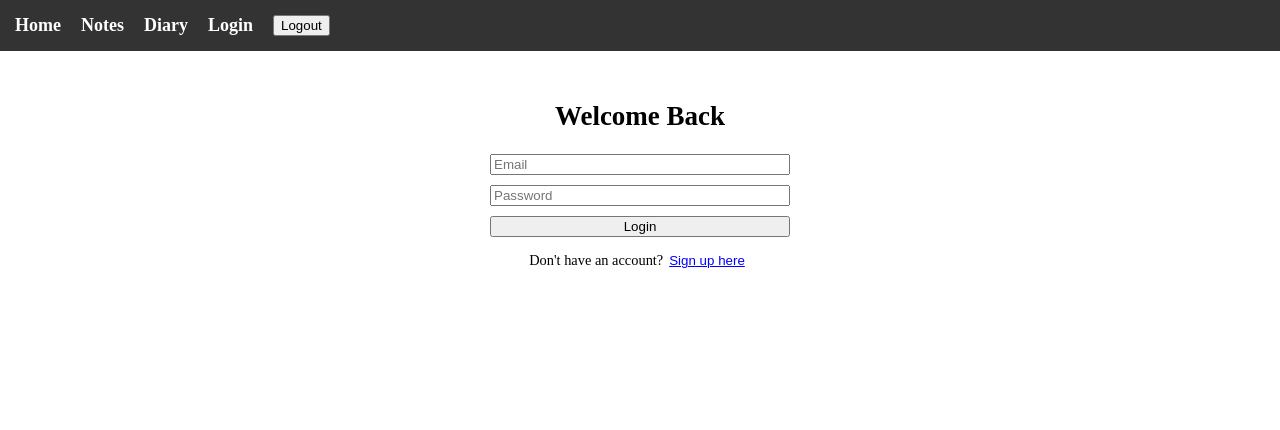
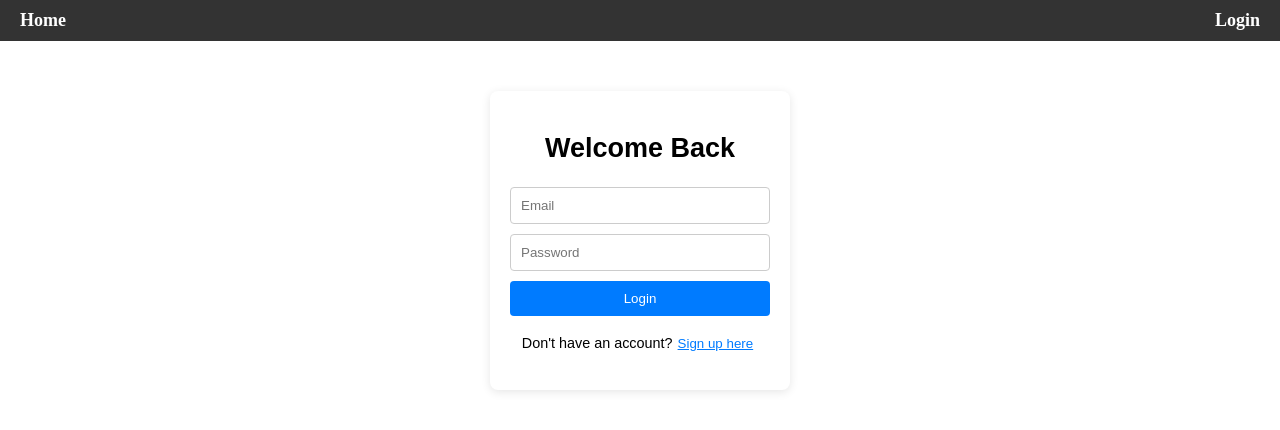
Before and after one commit to veronicavinkler/Mini-memo, a React (Vite) app in the folder frontend/: page /login in a window 1280 px wide. Shown: the top 430 px of the page. Built offline with nearby package versions, Linux system fonts and the light colour scheme.

Commit message:
Updated login and auth

```diff
--- a/frontend/src/components/navbar/Navbar.jsx
+++ b/frontend/src/components/navbar/Navbar.jsx
@@ -1,13 +1,22 @@
-import { Link } from 'react-router-dom';
+import { Link, useNavigate } from 'react-router-dom';
 
 export default function Navbar() {
+  const navigate = useNavigate();
+  const isLoggedIn = !!localStorage.getItem('token');
+
   const navStyle = {
     display: 'flex',
-    gap: '20px',
-    padding: '15px',
+    justifyContent: 'space-between',
+    alignItems: 'center',
+    padding: '10px 20px',
     background: '#333',
     color: 'white',
     marginBottom: '20px'
+  };
+
+  const linkGroupStyle = {
+    display: 'flex',
+    gap: '20px'
   };
 
   const linkStyle = {
@@ -16,18 +25,43 @@ export default function Navbar() {
     fontWeight: 'bold'
   };
 
+  const logoutButtonStyle = {
+    background: '#ff4d4d',
+    color: 'white',
+    border: 'none',
+    padding: '8px 15px',
+    borderRadius: '4px',
+    cursor: 'pointer',
+    fontWeight: 'bold'
+  };
+
   const handleLogout = () => {
     localStorage.removeItem('token');
-    window.location.href = '/login';
-    };
+    navigate('/login');
+    window.location.reload();
+  };
 
   return (
     <nav style={navStyle}>
-      <Link style={linkStyle} to="/">Home</Link>
-      <Link style={linkStyle} to="/notes">Notes</Link>
-      <Link style={linkStyle} to="/diary">Diary</Link>
-      <Link style={linkStyle} to="/login">Login</Link>
-      <button onClick={handleLogout}>Logout</button>
+      <div style={linkGroupStyle}>
+        <Link style={linkStyle} to="/">Home</Link>
+
+        {/* Only show these if logged in */}
+        {isLoggedIn && (
+          <>
+            <Link style={linkStyle} to="/notes">Notes</Link>
+            <Link style={linkStyle} to="/diary">Diary</Link>
+          </>
+        )}
+      </div>
+
+      <div>
+        {isLoggedIn ? (
+          <button onClick={handleLogout} style={logoutButtonStyle}>Logout</button>
+        ) : (
+          <Link style={linkStyle} to="/login">Login</Link>
+        )}
+      </div>
     </nav>
   );
 }
--- a/frontend/src/pages/Diary.jsx
+++ b/frontend/src/pages/Diary.jsx
@@ -1,47 +1,92 @@
 import { useState, useEffect } from 'react';
+import { useNavigate } from 'react-router-dom';
 
 export default function Diary() {
   const [entries, setEntries] = useState([]);
   const [text, setText] = useState("");
-  const API_URL = "https://your-render-app.onrender.com";
+  const [loading, setLoading] = useState(true);
+  const navigate = useNavigate();
+  const API_URL = import.meta.env.VITE_API_URL;
+  const token = localStorage.getItem('token');
 
   useEffect(() => {
-    fetch(`${API_URL}/diary`)
-      .then(res => res.json())
-      .then(data => setEntries(data));
-  }, []);
+    if (!token) {
+      navigate('/login');
+      return;
+    }
+
+    fetch(`${API_URL}/diary`, {
+      headers: { 'Authorization': `Bearer ${token}` }
+    })
+      .then(res => {
+        if (res.status === 401) throw new Error("Unauthorized");
+        return res.json();
+      })
+      .then(data => {
+        setEntries(data);
+        setLoading(false);
+      })
+      .catch(err => {
+        console.error("Diary fetch error:", err);
+        setLoading(false);
+      });
+  }, [API_URL, token, navigate]);
 
   const saveEntry = async () => {
+    if (!text) return;
+
     const res = await fetch(`${API_URL}/diary`, {
       method: 'POST',
-      headers: { 'Content-Type': 'application/json' },
-      body: JSON.stringify({ content: text, date: new Date().toISOString() })
+      headers: {
+        'Content-Type': 'application/json',
+        'Authorization': `Bearer ${token}`
+      },
+      body: JSON.stringify({
+        content: text,
+        date: new Date().toISOString()
+      })
     });
+
     if (res.ok) {
       const newItem = await res.json();
-      setEntries([newItem, ...entries]);
+      const entryToAdd = Array.isArray(newItem) ? newItem[0] : newItem;
+      setEntries([entryToAdd, ...entries]);
       setText("");
     }
   };
 
+  if (loading) return <div style={{ padding: '20px' }}>Loading your secrets...</div>;
+
   return (
-    <div style={{ padding: '20px' }}>
+    <div style={{ padding: '20px', maxWidth: '800px', margin: 'auto' }}>
       <h1>Daily Diary</h1>
       <textarea
+        style={{ width: '100%', padding: '10px', borderRadius: '8px', border: '1px solid #ccc' }}
         rows="5"
         value={text}
         onChange={(e) => setText(e.target.value)}
         placeholder="How was your day?"
       />
-      <button onClick={saveEntry}>Lock Entry</button>
+      <button
+        onClick={saveEntry}
+        style={{ marginTop: '10px', padding: '10px 20px', background: '#333', color: 'white', borderRadius: '5px', cursor: 'pointer' }}
+      >
+        Lock Entry
+      </button>
 
-      <div style={{ marginTop: '20px' }}>
-        {entries.map(item => (
-          <div key={item.id} className="card">
-            <small>{new Date(item.date).toLocaleDateString()}</small>
-            <p>{item.content}</p>
-          </div>
-        ))}
+      <div style={{ marginTop: '30px' }}>
+        {entries.length === 0 ? (
+          <p>No entries yet. Start writing!</p>
+        ) : (
+          entries.map(item => (
+            <div key={item.id} style={{ border: '1px solid #eee', padding: '15px', borderRadius: '8px', marginBottom: '15px', boxShadow: '0 2px 4px rgba(0,0,0,0.05)' }}>
+              <small style={{ color: '#888' }}>
+                {new Date(item.date).toLocaleDateString(undefined, { weekday: 'long', year: 'numeric', month: 'long', day: 'numeric' })}
+              </small>
+              <p style={{ fontSize: '1.1rem', marginTop: '10px', whiteSpace: 'pre-wrap' }}>{item.content}</p>
+            </div>
+          ))
+        )}
       </div>
     </div>
   );
--- a/frontend/src/pages/Login.jsx
+++ b/frontend/src/pages/Login.jsx
@@ -1,51 +1,104 @@
 import { useState } from 'react';
+import { useNavigate } from 'react-router-dom';
 
 export default function Login() {
   const [isSignup, setIsSignup] = useState(false);
   const [email, setEmail] = useState("");
   const [password, setPassword] = useState("");
   const [message, setMessage] = useState("");
+  const navigate = useNavigate(); // For redirecting after login
+
+  // Replace this with your actual Render URL
+  const API_URL = "https://mini-memo.onrender.com";
 
   const handleSubmit = async (e) => {
     e.preventDefault();
+    setMessage("Processing...");
+
     const endpoint = isSignup ? '/signup' : '/login';
 
-    const res = await fetch(`https://your-fastapi-url.render.com${endpoint}`, {
+    try {
+      const res = await fetch(`${API_URL}${endpoint}`, {
         method: 'POST',
         headers: { 'Content-Type': 'application/json' },
         body: JSON.stringify({ email, password })
       });
 
       const data = await res.json();
+
       if (res.ok) {
-      setMessage(isSignup ? "Signup successful! Check email." : "Logged in!");
-      // If login, you'd usually save data.session.access_token to localStorage here
+        if (isSignup) {
+          setMessage("Signup successful! You can now log in.");
+          setIsSignup(false); // Switch to login mode
         } else {
+          // LOGIN SUCCESS
+          // 1. Save the token for your other pages to use
+          localStorage.setItem('token', data.access_token);
+          setMessage("Logged in! Redirecting...");
+
+          // 2. Redirect to the Notes page
+          setTimeout(() => navigate('/notes'), 1500);
+        }
+      } else {
+        // Show error from FastAPI (like "Invalid credentials")
         setMessage("Error: " + (data.detail || "Something went wrong"));
+      }
+    } catch (err) {
+      setMessage("Connection error. Is the backend running?");
+      console.error(err);
     }
   };
 
   return (
-    <div style={{ maxWidth: '300px', margin: '50px auto', textAlign: 'center' }}>
+    <div style={{ maxWidth: '300px', margin: '50px auto', textAlign: 'center', fontFamily: 'sans-serif' }}>
+      <div style={{ background: 'white', padding: '20px', borderRadius: '8px', boxShadow: '0 2px 10px rgba(0,0,0,0.1)' }}>
         <h2>{isSignup ? "Create Account" : "Welcome Back"}</h2>
 
         <form onSubmit={handleSubmit} style={{ display: 'flex', flexDirection: 'column', gap: '10px' }}>
-        <input type="email" placeholder="Email" value={email} onChange={e => setEmail(e.target.value)} required />
-        <input type="password" placeholder="Password" value={password} onChange={e => setPassword(e.target.value)} required />
-        <button type="submit">{isSignup ? "Sign Up" : "Login"}</button>
+          <input
+            type="email"
+            placeholder="Email"
+            value={email}
+            onChange={e => setEmail(e.target.value)}
+            required
+            style={{ padding: '10px', borderRadius: '4px', border: '1px solid #ccc' }}
+          />
+          <input
+            type="password"
+            placeholder="Password"
+            value={password}
+            onChange={e => setPassword(e.target.value)}
+            required
+            style={{ padding: '10px', borderRadius: '4px', border: '1px solid #ccc' }}
+          />
+          <button
+            type="submit"
+            style={{ padding: '10px', background: '#007bff', color: 'white', border: 'none', borderRadius: '4px', cursor: 'pointer' }}
+          >
+            {isSignup ? "Sign Up" : "Login"}
+          </button>
         </form>
 
         <p style={{ marginTop: '15px', fontSize: '0.9rem' }}>
           {isSignup ? "Already have an account?" : "Don't have an account?"}
           <button
-          onClick={() => setIsSignup(!isSignup)}
-          style={{ background: 'none', color: 'blue', border: 'none', cursor: 'pointer', textDecoration: 'underline' }}
+            onClick={() => { setIsSignup(!isSignup); setMessage(""); }}
+            style={{ background: 'none', color: '#007bff', border: 'none', cursor: 'pointer', textDecoration: 'underline', padding: '5px' }}
           >
             {isSignup ? " Login here" : " Sign up here"}
           </button>
         </p>
 
-      {message && <p style={{ color: 'green', marginTop: '10px' }}>{message}</p>}
+        {message && (
+          <p style={{
+            color: message.includes("Error") ? "red" : "green",
+            marginTop: '10px',
+            fontSize: '0.85rem'
+          }}>
+            {message}
+          </p>
+        )}
+      </div>
     </div>
   );
 }
--- a/frontend/src/pages/Notes.jsx
+++ b/frontend/src/pages/Notes.jsx
@@ -1,29 +1,47 @@
 import { useState, useEffect } from 'react';
+import { useNavigate } from 'react-router-dom';
 
 export default function Notes() {
   const [notes, setNotes] = useState([]);
   const [newNote, setNewNote] = useState("");
+  const navigate = useNavigate();
 
-  // Fetch notes from FastAPI on load
+  const API_URL = import.meta.env.VITE_API_URL;
+  const token = localStorage.getItem('token');
+
   useEffect(() => {
-    fetch('https://your-fastapi-url.render.com/notes')
-      .then(res => res.json())
-      .then(data => setNotes(data));
-  }, []);
+    if (!token) {
+      navigate('/login');
+      return;
+    }
+
+    fetch(`${API_URL}/notes`, {
+      headers: { 'Authorization': `Bearer ${token}` }
+    })
+      .then(res => {
+        if (res.status === 401) throw new Error("Unauthorized");
+        return res.json();
+      })
+      .then(data => setNotes(data))
+      .catch(err => console.error("Fetch error:", err));
+  }, [API_URL, token, navigate]);
 
   const addNote = async () => {
     if (!newNote) return;
 
-    // Example POST to your backend
-    const response = await fetch('https://your-fastapi-url.render.com/notes', {
+    const response = await fetch(`${API_URL}/notes`, {
       method: 'POST',
-      headers: { 'Content-Type': 'application/json' },
+      headers: {
+        'Content-Type': 'application/json',
+        'Authorization': `Bearer ${token}`
+      },
       body: JSON.stringify({ content: newNote })
     });
 
     if (response.ok) {
       const addedNote = await response.json();
-      setNotes([...notes, addedNote]);
+      const noteToDisplay = Array.isArray(addedNote) ? addedNote[0] : addedNote;
+      setNotes([...notes, noteToDisplay]);
       setNewNote("");
     }
   };
@@ -31,14 +49,21 @@ export default function Notes() {
   return (
     <div style={{ padding: '20px', maxWidth: '600px', margin: 'auto' }}>
       <h1>My Notes</h1>
-      <input
-        value={newNote}
-        onChange={(e) => setNewNote(e.target.value)}
-        placeholder="Write a note..."
-      />
-      <button onClick={addNote}>Save Note</button>
-      <ul>
-        {notes.map(note => <li key={note.id}>{note.content}</li>)}
+      <div style={{ display: 'flex', gap: '10px', marginBottom: '20px' }}>
+        <input
+          style={{ flex: 1, padding: '10px' }}
+          value={newNote}
+          onChange={(e) => setNewNote(e.target.value)}
+          placeholder="Write a note..."
+        />
+        <button onClick={addNote} style={{ padding: '10px 20px' }}>Save Note</button>
+      </div>
+      <ul style={{ listStyle: 'none', padding: 0 }}>
+        {notes.map(note => (
+          <li key={note.id} style={{ padding: '10px', borderBottom: '1px solid #ddd' }}>
+            {note.content}
+          </li>
+        ))}
       </ul>
     </div>
   );
```
Lines whose indentation alone changed are shown as unchanged.
